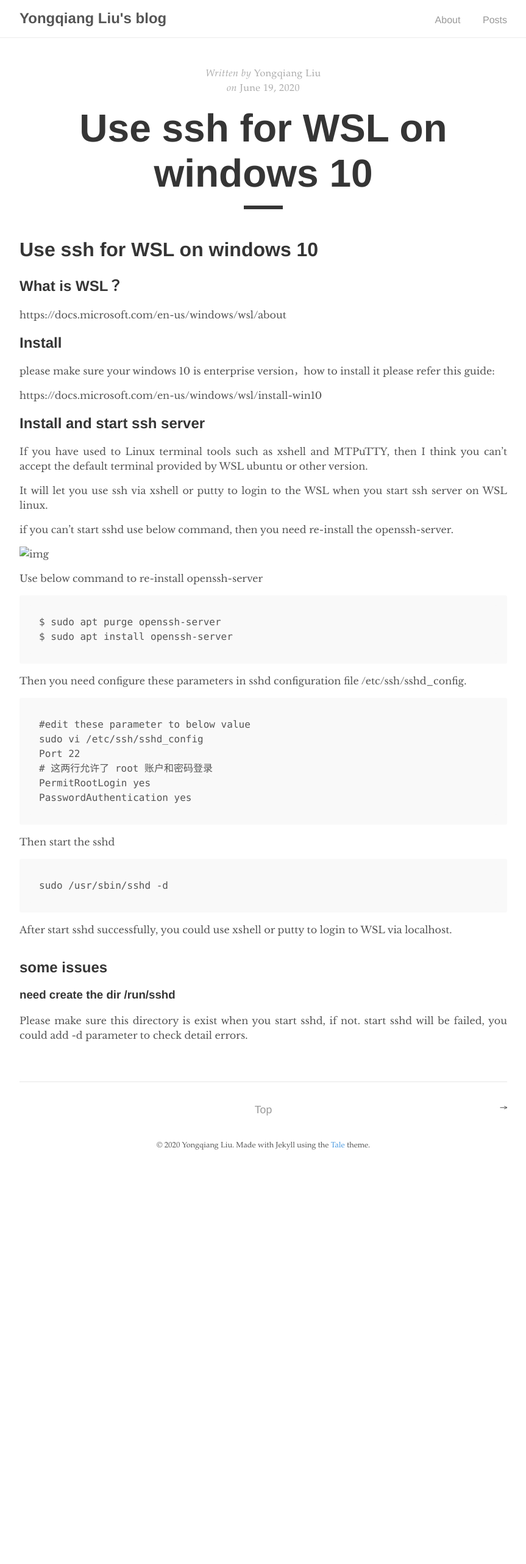
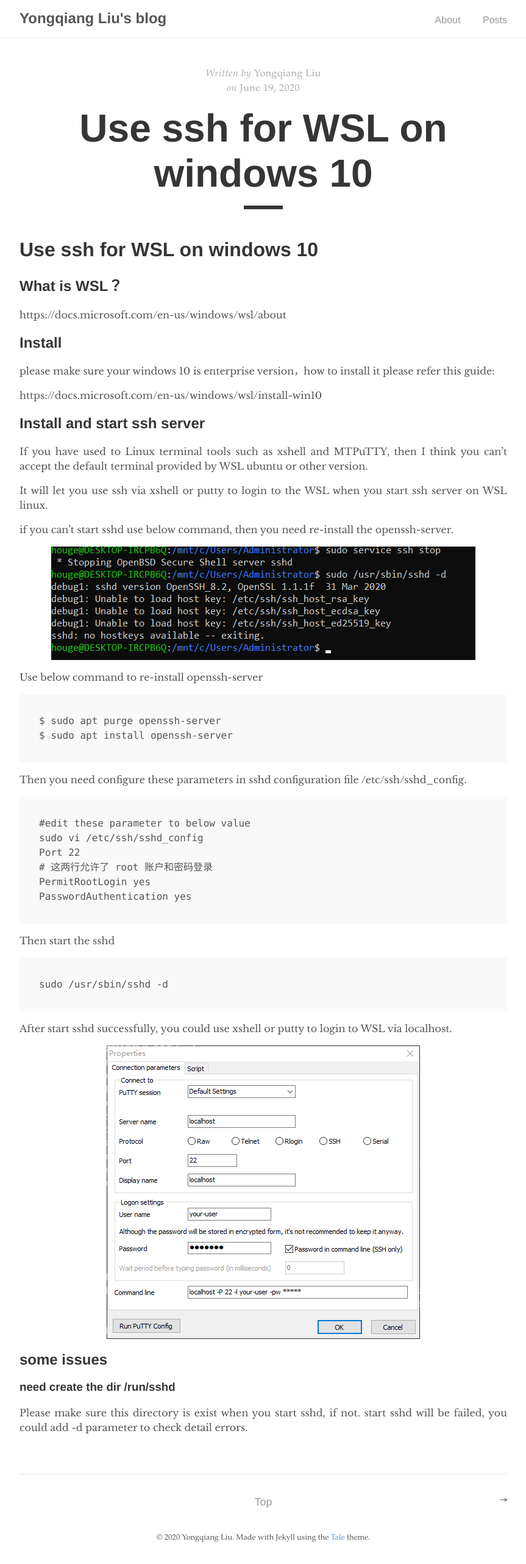
Before and after one commit to darmenliu/darmenliu.github.io, a Jekyll site: the page built from _posts/2020-06-19-install-WSL.md, in a window 1280 px wide. Shown: the whole page at 61% size, without its empty margins (208-1071 px from the left). Built offline with Jekyll 4.4.1, drawn with Linux system fonts in a browser that asks for light colours; before the commit the page ends 1921 px from its top, so only the background shows below that.

Commit message:
Try to fix the issue cant find my post

```diff
--- a/_posts/2020-06-19-install-WSL.md
+++ b/_posts/2020-06-19-install-WSL.md
@@ -25,7 +25,7 @@ It will let you use ssh via xshell or putty to login to the WSL when you start s
 
 if you can't start sshd use below command, then you need re-install the openssh-server.
 
-![img](2020-06-19-install-WSL-1.png)
+![img](../assets/2020-06-19-install-WSL-1.png)
 
 Use below command to re-install openssh-server
 
@@ -53,7 +53,7 @@ sudo /usr/sbin/sshd -d
 
 After start sshd successfully, you could use xshell or putty to login to WSL via localhost.
 
-![](2020-06-19-install-WSL-2.png)
+![](../assets/2020-06-19-install-WSL-2.png)
 
 ## some issues
 
```
Also changed, not shown: assets/2020-06-19-install-WSL-1.png (renamed from _posts/2020-06-19-install-WSL-1.png), assets/2020-06-19-install-WSL-2.png (renamed from _posts/2020-06-19-install-WSL-2.png).
